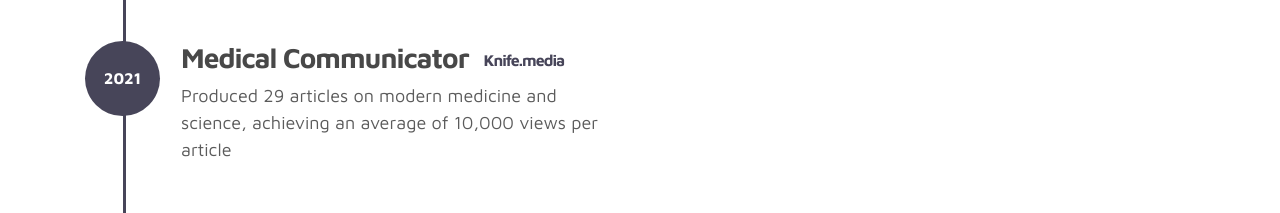
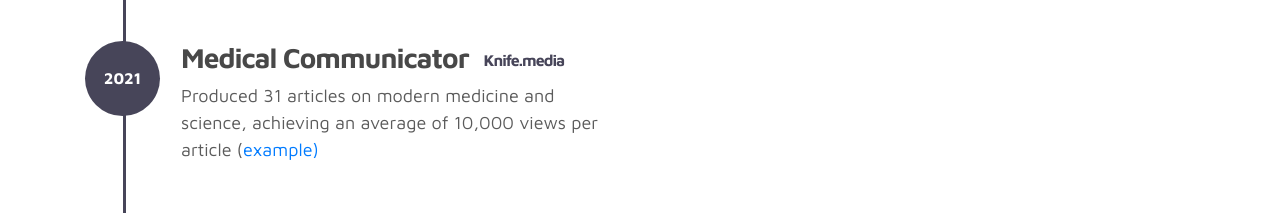
Before and after one commit to Duozoid/Portfolio, a plain HTML site: page index.html in a window 1280 px wide. Shown: the part 2422-2635 px from the top of the page. Drawn offline with Linux system fonts and the light colour scheme.

Commit message:
cats + FK

```diff
--- a/index.html
+++ b/index.html
@@ -207,7 +207,7 @@
                             </div>
                             <div class="timeline-info">
                                 <h3><span>Medical Communicator</span><small>Knife.media</small></h3>
-                                <p>Produced 29 articles on modern medicine and science, achieving an average of 10,000 views per article</p>
+                                <p>Produced 31 articles on modern medicine and science, achieving an average of 10,000 views per article  (<a href="https://knife.media/author/zoya-andreeva/">example)</a></p>
                             </div>
                         </div>
 
```
Also changed, not shown: images/project/5Vs1z9P0Aeg.jpg (deleted), images/project/papers.png (added), images/project/project-image04.png, images/project/project-image05.png, images/project/project-image08.jpg (deleted).
